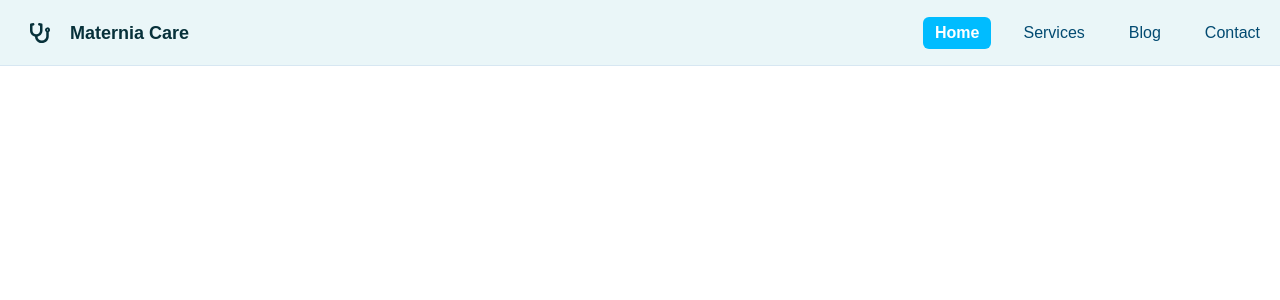
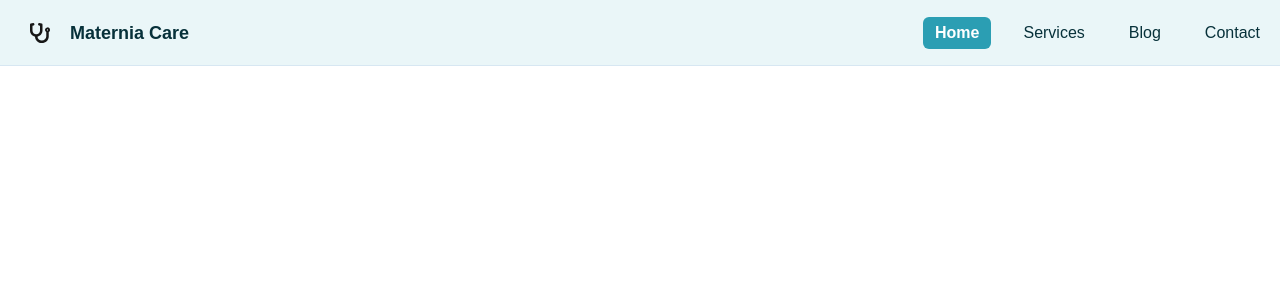
Before and after one commit to Laszlo-Caballero/obstetricia-landing, a Next.js app: page / in a window 1280 px wide. Shown: the top 300 px of the page. Built offline with nearby package versions, Linux system fonts and the light colour scheme.

Commit message:
Fix color variable names and update button styles in the main page

```diff
--- a/src/app/globals.css
+++ b/src/app/globals.css
@@ -11,8 +11,9 @@
   --font-sans: var(--font-geist-sans);
   --font-mono: var(--font-geist-mono);
   --color-Skyblue: #EAF6F8;
-  --color-blackBlue: #07313A;
+  --color-blackBluee: #07313A;
   --color-azulBorde: #D7E7F2;
+  --color-FondoAzul: #2B9EB3;
 }
 
 @media (prefers-color-scheme: dark) {
--- a/src/app/page.tsx
+++ b/src/app/page.tsx
@@ -7,29 +7,27 @@ export default function Page() {
     <div className="min-h-screen bg-white">
 
         <div className=" containter bg-Skyblue w-full flex justify-between p-2 h-[66px] border-b border-azulBorde items-center">
-
           <div className="flex items-center px-[22px] gap-2">
             <FaStethoscope className="text-blackBlue" size={20}/>
-            <span className=" font-semibold p-3 text-lg text-blackBlue">Maternia Care</span>
+            <span className=" font-semibold p-3 text-lg text-blackBluee">Maternia Care</span>
           </div>
 
-
           <div className="flex gap-5">
-            <a href="#" className="px-3 py-1 rounded-md bg-sky-400 text-white font-semibold">
+            <a href="#" className="px-3 py-1 rounded-md bg-FondoAzul text-white font-semibold">
               Home
             </a>
-            <a href="#" className="px-3 py-1 rounded-md text-sky-900 ">
+            <a href="#" className="px-3 py-1 rounded-md text-blackBluee ">
               Services
             </a>
-            <a href="#" className="px-3 py-1 rounded-md text-sky-900 ">
+            <a href="#" className="px-3 py-1 rounded-md text-blackBluee ">
               Blog
             </a>
-            <a href="#" className="px-3 py-1 rounded-md text-sky-900 ">
+            <a href="#" className="px-3 py-1 rounded-md text-blackBluee">
               Contact
             </a>
           </div>
+        </div>
 
-        </div>
          <div>
 
         </div>
```
